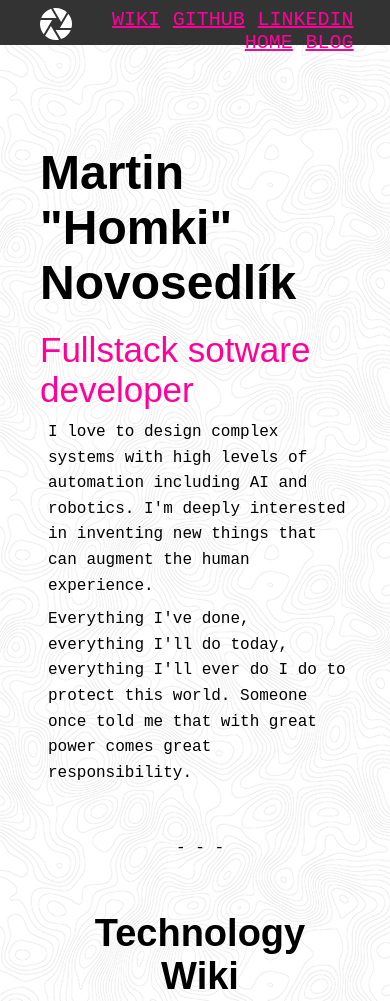
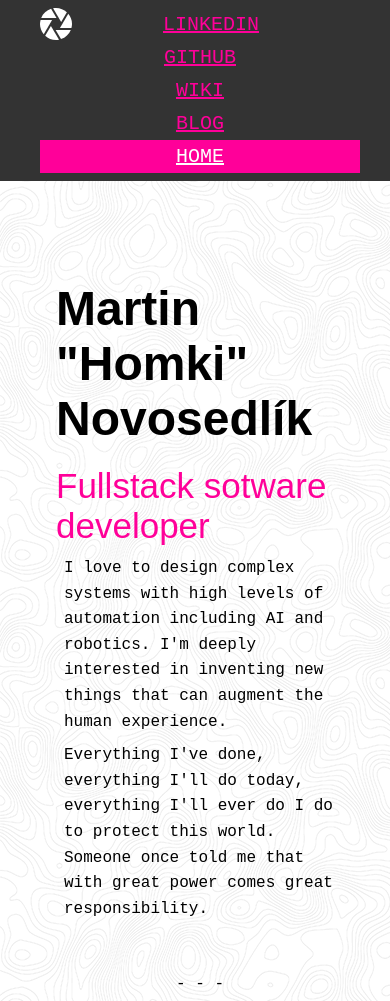
Before and after one commit to green-fox-academy/HomkiSvk, a plain HTML site: page week-00/myFirstWebsite/index.html in a window 390 px wide. Shown: the top 1001 px of the page. Drawn offline with Linux system fonts and the light colour scheme; a web font is replaced by a local one.

Commit message:
responsive navbar

```diff
--- a/week-00/myFirstWebsite/blog/blog.css
+++ b/week-00/myFirstWebsite/blog/blog.css
@@ -16,17 +16,30 @@
     width: 100%;
     padding: 8px 10% ;
     background-color: #333333;
-    height: 45px;
+    height: auto;
+    min-height: 45px;
   }
-  #navigation ul li {
+  #navigation ul li{
     float: right;
     display: inline;
-    padding: 0 2% ;
   }
-  .menu{
+  #navigation li a{
+    display: block;
     color: #FF0099;
     font-size: 20px;
+    text-align: center;
     text-transform: uppercase;
+    padding: 5px 10px;
+  }
+  #navigation li a:hover {
+    color: white;
+  }
+  #navigation li a.active {
+    background-color: #FF0099;
+    color: white;
+  }
+  @media screen and (max-width: 600px) {
+    #navigation ul li {float: none;}
   }
   #addPost{
     margin: 50px 0 0 0;
@@ -76,20 +89,10 @@
   h1{
     font-size: 48px;
   }
-  #aboutme h2{
-    color: #FF0099;
-    font-weight: normal;
-    font-size: 35px;
-    margin: 20px 0 10px;
-  }
   p{
     margin: 8px;
     padding: 0 ;
     line-height: 1.6;
-  }
-  #separator {
-    margin: 50px;
-    text-align: center;
   }
   #posty{
     margin: 30px 0;
--- a/week-00/myFirstWebsite/index.html
+++ b/week-00/myFirstWebsite/index.html
@@ -5,6 +5,7 @@
   <meta charset="utf-8">
   <meta name="keywords" content="homki">
   <meta name="description" content="My web page">
+  <meta name="viewport" content="width=device-width, initial-scale=1.0">
   <link rel="stylesheet" href="styles.css">
   <link rel="preconnect" href="https://fonts.gstatic.com">
   <link href="https://fonts.googleapis.com/css2?family=Pattaya&display=swap" rel="stylesheet">
@@ -15,11 +16,11 @@
   <div id="navigation">
     <img id="logo" style="float: left;" src="assets/logo.svg" alt="logo triangels in circle">
     <ul>
-      <li><a class="menu" href="https://www.linkedin.com/in/martin-novosedl%C3%ADk-2972a198/" target="_blank">LinkedIn</a></li>
-      <li><a class="menu" href="https://github.com/green-fox-academy/HomkiSvk" target="_blank">Github</a></li>
-      <li><a class="menu" href="#technology">Wiki</a></li>
-      <li><a class="menu" href="blog/blog.html">Blog</a></li>
-      <li><a class="menu" href="index.html">Home</a></li>
+      <li><a href="https://www.linkedin.com/in/martin-novosedl%C3%ADk-2972a198/" target="_blank">LinkedIn</a></li>
+      <li><a href="https://github.com/green-fox-academy/HomkiSvk" target="_blank">Github</a></li>
+      <li><a href="#technology">Wiki</a></li>
+      <li><a href="blog/blog.html">Blog</a></li>
+      <li><a class="active" href="index.html">Home</a></li>
     </ul>
   </div>
   <div id="aboutme">
--- a/week-00/myFirstWebsite/styles.css
+++ b/week-00/myFirstWebsite/styles.css
@@ -16,20 +16,34 @@ body{
   width: 100%;
   padding: 8px 10% ;
   background-color: #333333;
-  height: 45px;
+  height: auto;
+  min-height: 45px;
 }
 #navigation ul li {
   float: right;
   display: inline;
-  padding: 0 2% ;
 }
-.menu{
+#navigation li a{
+  display: block;
   color: #FF0099;
   font-size: 20px;
+  text-align: center;
   text-transform: uppercase;
+  padding: 5px 10px;
+}
+#navigation li a:hover {
+  color: white;
+}
+#navigation li a.active {
+  background-color: #FF0099;
+  color: white;
+}
+@media screen and (max-width: 600px) {
+  #navigation ul li {float: none;}
 }
 #aboutme{
   margin: 100px 0 0 0;
+  padding: 0 20px;
 }
 h1, h2, h3, h4, h5 {
   font-family: 'Pattaya', sans-serif;
```
Also changed, not shown: week-00/myFirstWebsite/blog/blog.html (+6 -5 lines).
